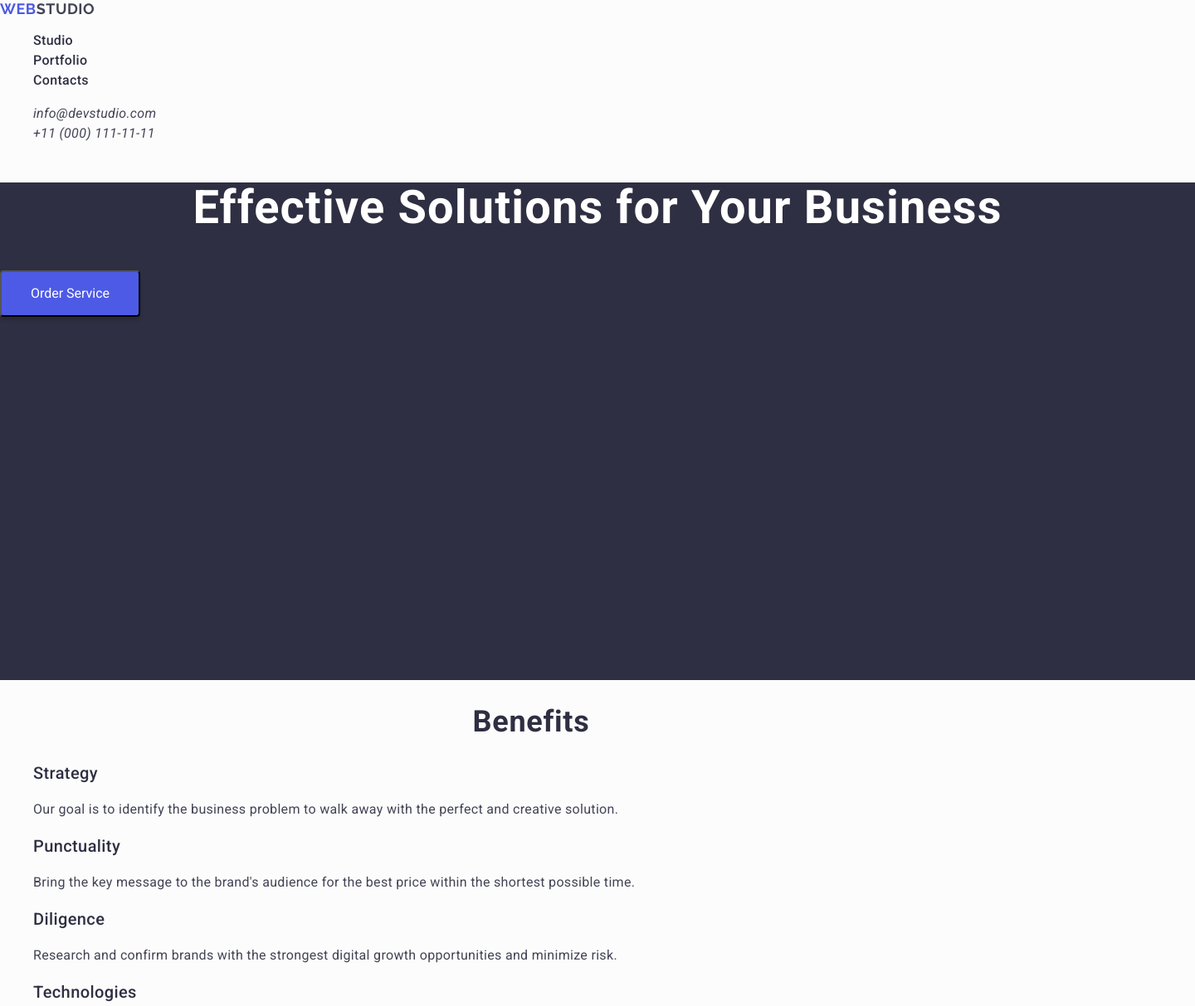
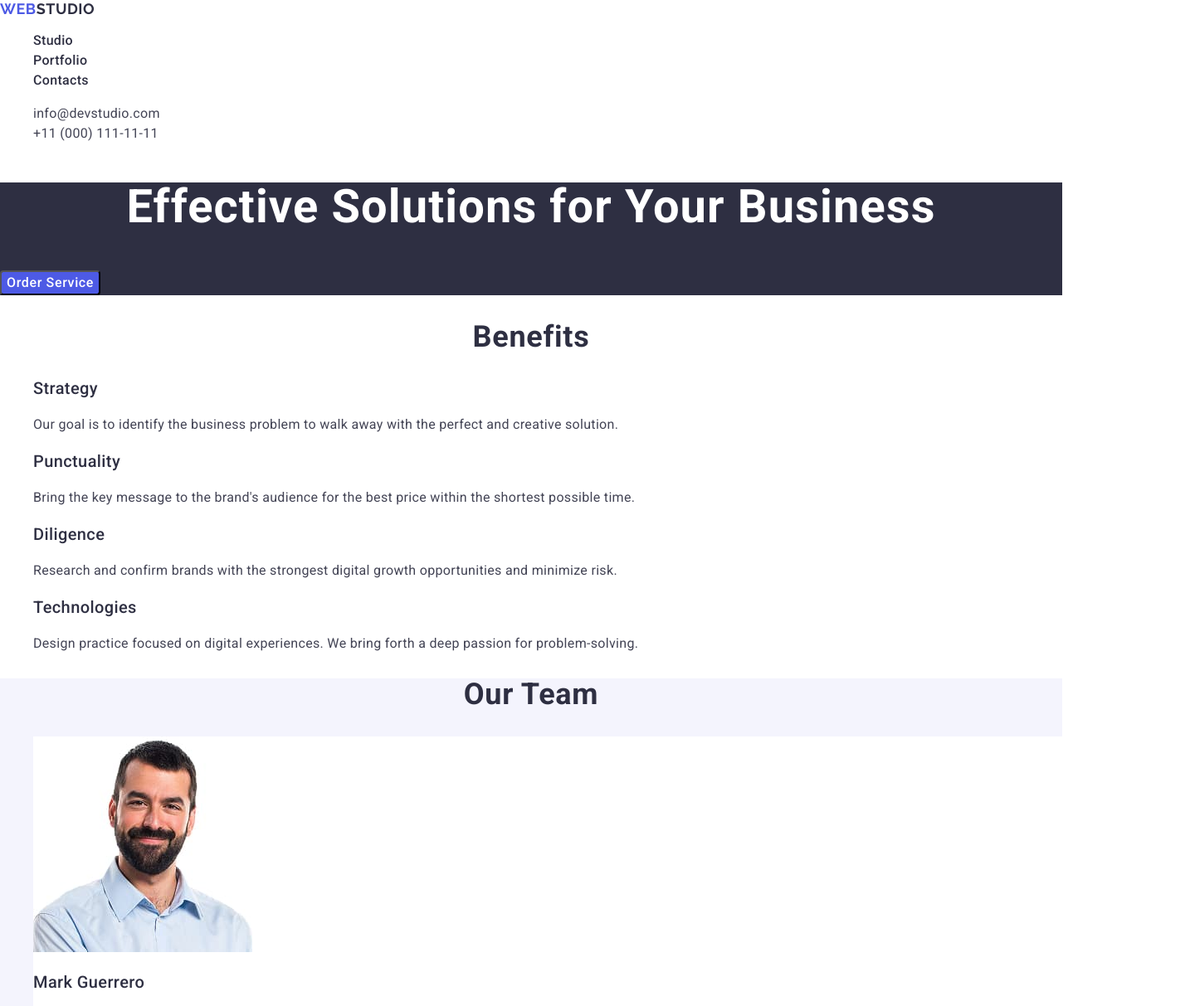
Before and after one commit to sabrina-prazdnichnykh/goit-markup-hw-02, a plain HTML site: page index.html in a window 1280 px wide. Shown: the top 1213 px of the page at 83% size, 1440 px wide, since content can reach past the window. Drawn offline with nearby package versions, Linux system fonts and the light colour scheme.

Commit message:
update index.html and css

```diff
--- a/css/styles.css
+++ b/css/styles.css
@@ -11,7 +11,7 @@ ul, ol {
 body {
     font-family: "Roboto", sans-serif;
     color: #434455;
-    background-color: #FCFCFC;
+    background-color: #FFFFFF;
 }
 
 h2 {
@@ -21,24 +21,22 @@ h2 {
     line-height: 1.11111;
     letter-spacing: 0.02em;
     text-align: center;
+    text-transform: capitalize;
 }
 
 /* header */
 .logo  {
-    font-family: "Raleway";
+    font-family: "Raleway", sans-serif;
     font-weight: 700;
     font-size: 18px;
-    line-height: 1.16667;
+    line-height: 1.17;
     letter-spacing: 0.03em;
     text-transform: uppercase;
+    color:#4D5AE5;
 }
 
-.logo-violet {
-    color: #4D5AE5;
-}
-
-.logo-white {
-    color: #F4F4FD;
+.logo-black {
+    color: #2e2f42;
 }
 
 .header-nav-list{}
@@ -55,7 +53,9 @@ h2 {
     color: #404BBF;
 }
 
-
+.address-mail-phone{
+    font-style: normal;
+}
 .address-list {}
 
 .address-item {
@@ -73,15 +73,14 @@ h2 {
 
 .hero-section {
     background: #2E2F42;
-    width: 1440px;
-    height: 600px;
+
 }
 
 .hero-title {
     color: #FFFFFF;
     font-weight: 700;
     font-size: 56px;
-    line-height: 1.07143;
+    line-height: 1.07;
     letter-spacing: 0.02em;
     text-align: center;
 }
@@ -90,14 +89,15 @@ h2 {
     color: #FFFFFF;
     background: #4D5AE5;
     border-radius: 4px;
-    padding: 16px 32px;
-    width: 169px;
-    height: 56px;
-    box-shadow: 0 4px 4px 0 rgba(0, 0, 0, 0.15) ;
     cursor: pointer;
+    font-weight: 500;
+    line-height: 1.5;
+    letter-spacing: 0.04em;
+
+
 }
 
-.hero-button:hover {
+.hero-button:hover, .hero-button:focus {
     background: #404BBF;
 }
 
@@ -126,15 +126,20 @@ h2 {
 
 /* our team */
 
+.our-team-title {
+    line-height: 1.11;
+}
+
+
 .our-team-background {
-    width: 1440px;
-    height: 732px;
-    color: #F4F4Fd;
+    background-color: #F4F4Fd;
 }
 
 .team-list{}
 
-.team-list-item {}
+.team-list-item {
+    background-color: #FFFFFF
+}
 
 .team-member-name {
     font-weight: 500;
@@ -154,6 +159,10 @@ h2 {
 
 /* our portfolio */
 
+portfolio-title {
+    line-height: 1.11;
+    color: #2e2f42;
+}
 .portfolio-list {}
 
 .portfolio-list-item {}
@@ -174,8 +183,12 @@ h2 {
 
 /* footer */
 
-footer {
+.footer {
     background:#2E2F42;
+}
+
+.logo-white {
+    color: #f4f4fd;
 }
 
 .footer-text {
--- a/index.html
+++ b/index.html
@@ -16,21 +16,21 @@
 <body>
     <header>
         <nav>
-            <a href="./index.html" class="logo"><span class="logo-violet">Web</span>Studio</a>
+            <a href="./index.html" class="logo">Web<span class="logo-black">Studio</span></a>
             <ul class="header-nav-list">
                 <li>
-                    <a href="#" class="header-nav-link">Studio</a>
+                    <a href="./index.html" class="header-nav-link">Studio</a>
                 </li>
                 <li>
-                    <a href="#" class="header-nav-link">Portfolio</a>
+                    <a href="" class="header-nav-link">Portfolio</a>
                 </li>
                 <li>
-                    <a href="#" class="header-nav-link">Contacts</a>
+                    <a href="" class="header-nav-link">Contacts</a>
                 </li>
             </ul>
         </nav>
 
-         <address>
+         <address class="address-mail-phone">
             <ul class="address-list">
                <li>
                 <a href="mailto:info@devstudio.com" class="address-item">info@devstudio.com</a>
@@ -74,7 +74,7 @@
 
         <!-- our team -->
          <section class="our-team-background">
-            <h2>Our Team</h2>
+            <h2 class="our-team-title">Our Team</h2>
             <ul class="team-list">
                 <li class="team-list-item">
                     <img src="./images/mark-guerrero.jpg" alt="Photo of Mark Guerrero" width="264" height="260">
@@ -94,7 +94,7 @@
                     <p class="team-member-position">Marketing</p>
 
                 </li>
-                <li class="team-list-item"
+                <li class="team-list-item">
                     <img src="./images/daniel-wilson.jpg" alt="Photo of Daniel Wilson" width="264" height="260">
                     <h3 class="team-member-name">Daniel Wilson</h3>
                     <p class="team-member-position">UI Designer</p>
@@ -105,7 +105,7 @@
 
         <!-- our portfolio -->
          <section>
-            <h2>Our Portfolio</h2>
+            <h2 class="portfolio-title">Our Portfolio</h2>
             <ul class="portfolio-list">
                 <li class="portfolio-list-item">
                     <img src="./images/banking-app.jpg" alt="Photo of Banking App" width="360" height="300">
@@ -148,8 +148,8 @@
             </ul>
          </section>
     </main>
-    <footer>
-        <a href="./index.html" class="logo"><span class="logo-violet">Web</span><span class="logo-white">Studio</span></a>
+    <footer class="footer">
+        <a href="./index.html" class="logo"><span class="logo-white">Studio</span></a>
         <p class="footer-text">Increase the flow of customers and sales for your business with digital marketing & growth solutions.</p>
     </footer>
 </body>
```
